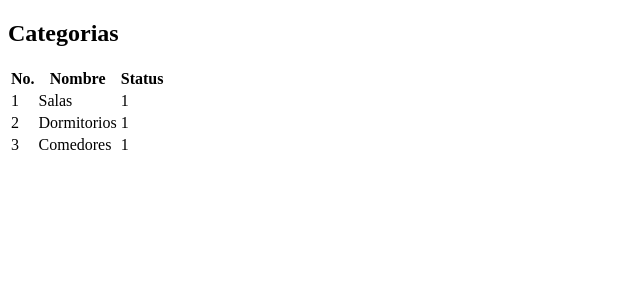
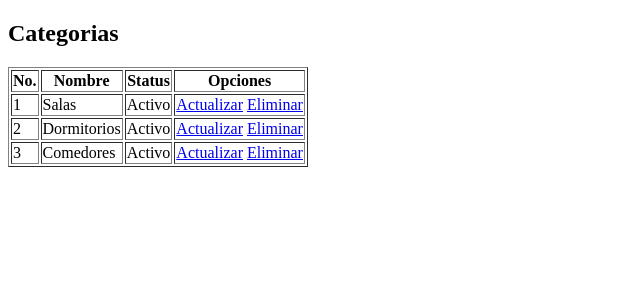
Before and after one commit to CrisRan/9A-codelgniter, a CodeIgniter app: page /proyectos/index.php/productos/listaCategorias in a window 1280 px wide. Shown: the top 300 px of the page, without its empty margins (0-640 px from the left). Run offline with CodeIgniter, Linux system fonts and the light colour scheme; data comes from the database, SQL or seed files in the repository.

Commit message:
Se agrego el metodo de eliminar

```diff
--- a/application/config/routes.php
+++ b/application/config/routes.php
@@ -52,3 +52,4 @@ defined('BASEPATH') OR exit('No direct script access allowed');
 $route['default_controller'] = 'welcome';
 $route['404_override'] = '';
 $route['translate_uri_dashes'] = FALSE;
+$route['eliminar_categoria/(:num)'] = 'Productos/eliminarCategoria';
--- a/application/controllers/Productos.php
+++ b/application/controllers/Productos.php
@@ -34,4 +34,9 @@ class Productos extends CI_Controller
     $this->MuebleriaModel->addCategoria($valores);
     redirect(base_url('./index.php/Productos/listaCategorias'));
   }
+  public function eliminarCategoria() {
+    $id = $this->uri->segment(2);
+    $this->MuebleriaModel->lessCategoria($id);
+    redirect(base_url('./index.php/Productos/listaCategorias'));
+  }
 }
--- a/application/models/MuebleriaModel.php
+++ b/application/models/MuebleriaModel.php
@@ -19,5 +19,9 @@ class MuebleriaModel extends CI_Model {
     public function addCategoria($valores){
         $this->db->insert('categorias', $valores);
     }
+    public function lessCategoria($id){
+        $this->db->where('id', $id);
+        $this->db->delete('categorias');
+    }
 
 }
--- a/application/views/Productos/categorias_view.php
+++ b/application/views/Productos/categorias_view.php
@@ -7,11 +7,12 @@
 </head>
 <body>
     <h2>Categorias</h2>
-    <table>
+    <table border>
         <thead>
             <th>No.</th>
             <th>Nombre</th>
             <th>Status</th>
+            <th>Opciones</th>
         </thead>
         <tbody>
             <?php
@@ -23,7 +24,11 @@
                         <tr>
                             <td><?= ++$contador ?></td>
                             <td><?= $categoria->nombre ?></td>
-                            <td><?= $categoria->activo ?></td>
+                            <td><?= ($categoria->activo == 1) ? 'Activo' :'Inactivo' ?></td>
+                            <td>
+                                <a href="/Productos/actualizarCategorias/">Actualizar</a>
+                                <a href="<?= base_url('index.php/eliminar_categoria/'.$categoria->id) ?>">Eliminar</a>
+                            </td>
                         </tr>
 
                         <?php
```
